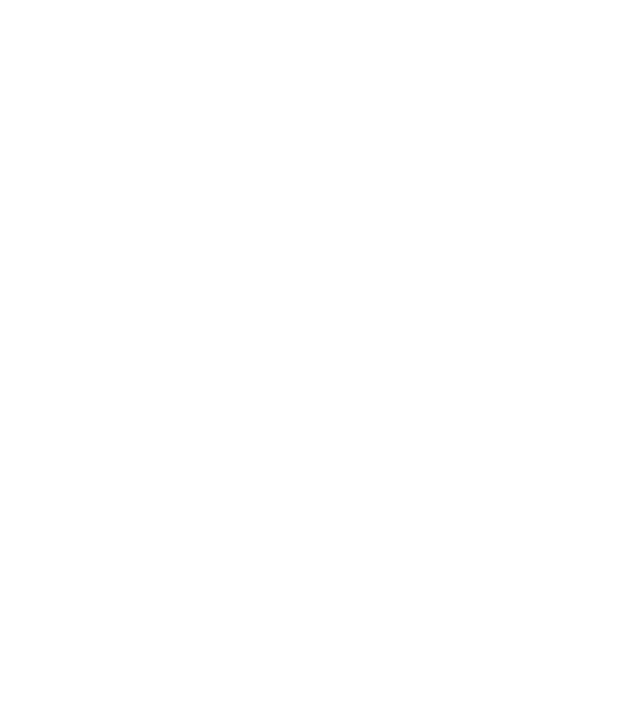
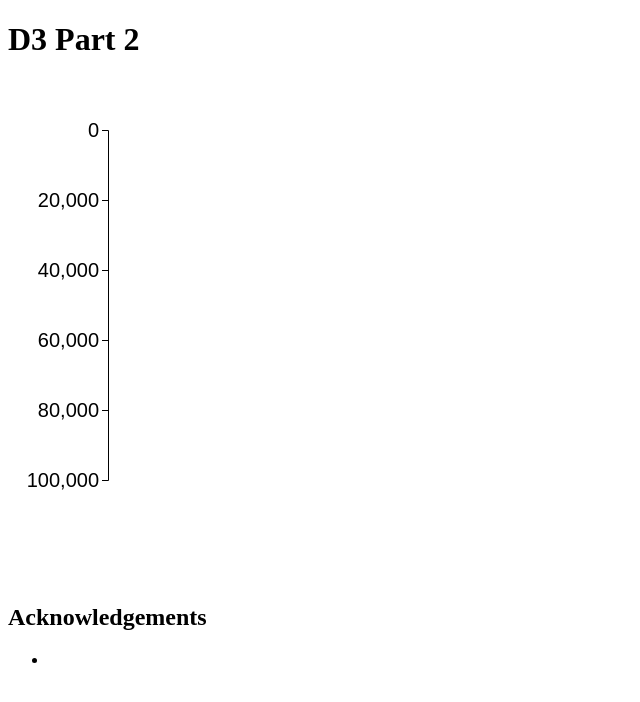
Before and after one commit to DS4200-Sec2-F22/ic-08-v2-ngk5, a plain HTML site: page index.html in a window 1280 px wide. Shown: the whole page, without its empty margins (0-640 px from the left). Drawn offline with Linux system fonts and the light colour scheme.

Commit message:
got axis, rectangles for bar graph are not showing up yet but they are in the html in the console

```diff
--- a/index.html
+++ b/index.html
@@ -3,12 +3,23 @@
 
 <head>
     <meta charset=utf-8/>
+    <script src="d3.v6.1.1/d3.min.js"></script>
+
+    <title>ic-08</title>
 </head>
 
 
 <body>
+    <h1>D3 Part 2</h1>
 
+    <div id="vis"></div>
 
+    <h2>Acknowledgements</h2>
+        <ul>
+            <li></li>
+        </ul>
+
+    <script src="main.js"></script>
 </body>
 
 </html>
--- /dev/null
+++ b/main.js
@@ -0,0 +1,41 @@
+// div size (frame)
+const FRAME_HEIGHT = 500;
+const FRAME_WIDTH = 500;
+const MARGINS = {left: 100, right: 50, top: 50, bottom: 50};
+
+const VIS_HEIGHT = FRAME_HEIGHT - MARGINS.top - MARGINS.bottom;
+const VIS_WIDTH = FRAME_WIDTH - MARGINS.left - MARGINS.right;
+
+const FRAME = d3.select("#vis")
+				.append("svg")
+					.attr("height", FRAME_HEIGHT)
+					.attr("width", FRAME_WIDTH)
+					.attr("class", "frame");
+
+d3.csv("data/data.csv").then((data) => {
+
+	// scaling
+	const MAX_VALUE = d3.max(data, (d) => {return parseInt(d.Value);})
+
+	const SCALE = d3.scaleLinear()
+						.domain([0, MAX_VALUE + 10000])
+						.range([0, VIS_WIDTH]);
+
+	// add axis
+	FRAME.append("g")
+			.attr("transform", "translate(" + MARGINS.left + "," + MARGINS.top + ")")
+			.call(d3.axisLeft(SCALE).ticks(4))
+				.attr("font-size", "20px");
+
+	// add bars for data
+	FRAME.selectAll("bars")
+			.data(data)
+			.enter()
+			.append("rect")
+				.attr("x", MARGINS.left)
+				.attr("y", (VIS_HEIGHT + MARGINS.top))
+				.attr("height", (d) => {SCALE(d.Value);})
+				.attr("width", 50)
+				.attr("fill", "lightblue")
+				.attr("class", "bar");
+})
```
